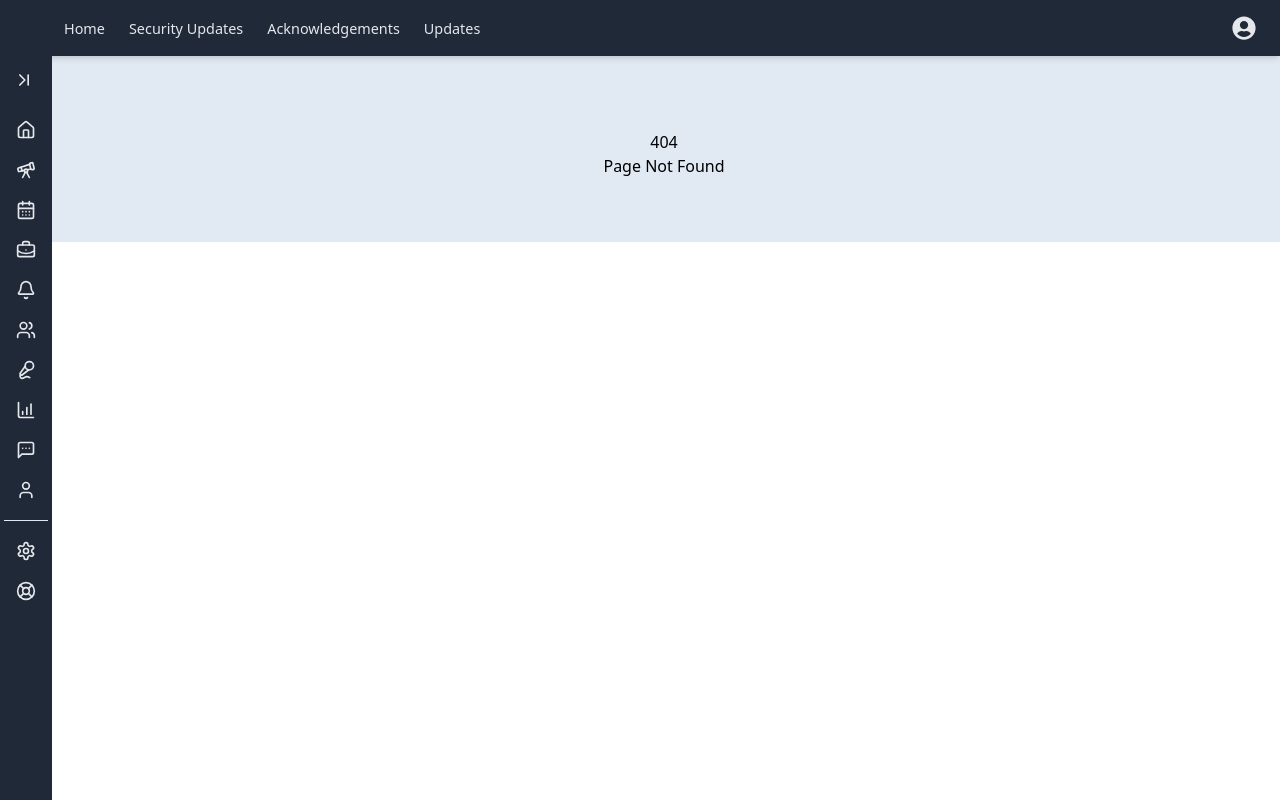
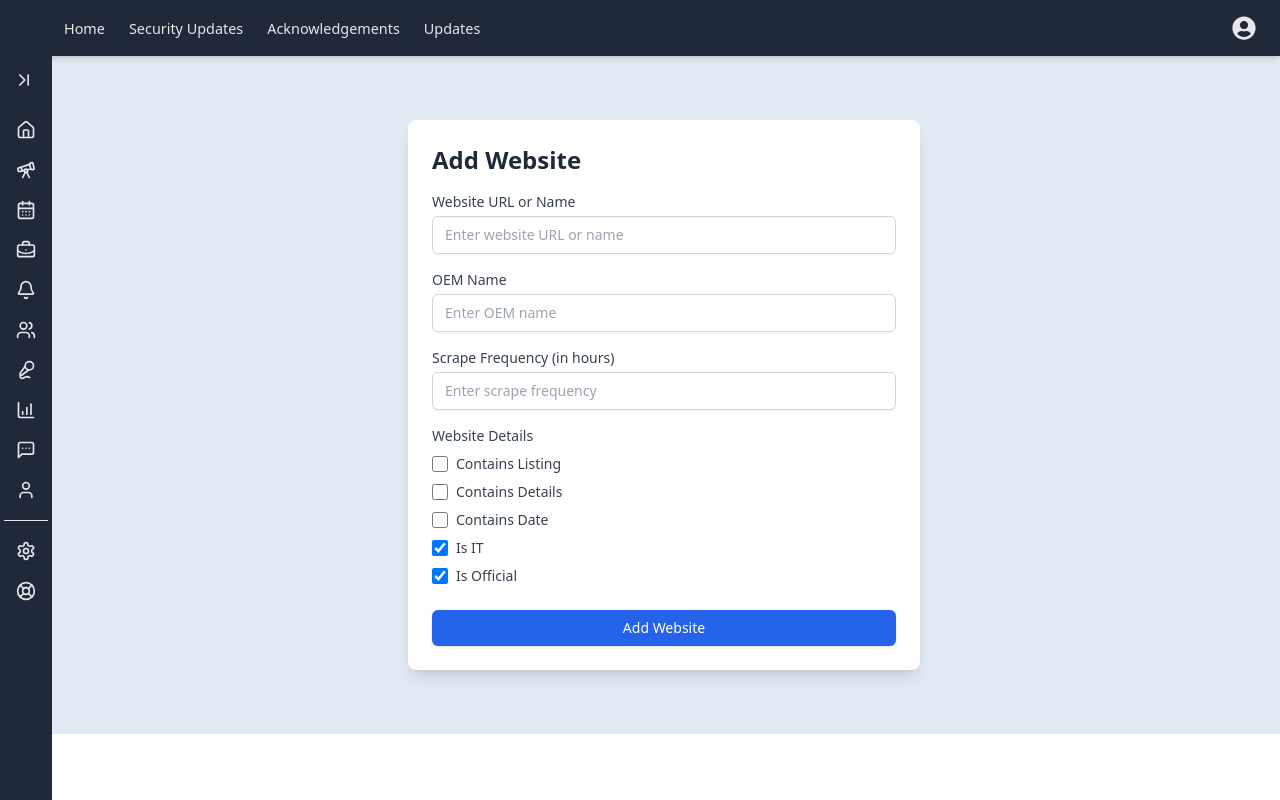
Before and after one commit to itsmanik/oem-vulnerabilities-frontend, a React (Vite) app: page /addsite in a window 1280 px wide. Built offline with nearby package versions, Linux system fonts and the light colour scheme; what @radix-ui/themes would draw is missing.

Commit message:
addwebsite

```diff
--- a/src/App.jsx
+++ b/src/App.jsx
@@ -17,6 +17,7 @@ import LandingPage from "./components/Home/Home";
 import AsideNav from "./components/Nav/Sidebar/AsideNav";
 import Register from "./components/Auth/Register";
 import LogIn from "./components/Auth/Login";
+import AddWebsite from "./components/Admin/AddWebsite";
 
 
 const App = () => {
@@ -34,6 +35,7 @@ const App = () => {
           <Route path="/register" element={<Register />} />
           <Route path="/login" element={<LogIn />} />
 
+          <Route path="/addsite" element={<AddWebsite />} />
 
           <Route path="/scraper" element={<Scraper />} />
           <Route path="/export" element={<ExportData />} />
--- /dev/null
+++ b/src/components/Admin/AddWebsite.jsx
@@ -0,0 +1,204 @@
+import React, { useState } from "react";
+import axiosInstance from "../../axios"; // Import axios instance
+
+const AddWebsite = () => {
+  const [formData, setFormData] = useState({
+    website: "",
+    oem_name: "",
+    scrape_frequency: "",
+    options: {
+      contains_listing: false,
+      contains_details: false,
+      contains_date: false,
+      is_it: true,
+      is_official: true,
+    },
+  });
+
+  const handleInputChange = (e) => {
+    const { name, value } = e.target;
+    setFormData({
+      ...formData,
+      [name]: value,
+    });
+  };
+
+  const handleCheckboxChange = (e) => {
+    const { name, checked } = e.target;
+    setFormData({
+      ...formData,
+      options: {
+        ...formData.options,
+        [name]: checked,
+      },
+    });
+  };
+
+  const handleSubmit = async (e) => {
+    e.preventDefault();
+
+    try {
+      const response = await axiosInstance.post("/api/admin/add-website", formData);
+      console.log("Response:", response.data);
+      alert("Website added successfully!");
+      // Reset form
+      setFormData({
+        website: "",
+        oem_name: "",
+        scrape_frequency: "",
+        options: {
+          contains_listing: false,
+          contains_details: false,
+          contains_date: false,
+          is_it: true,
+          is_official: true,
+        },
+      });
+    } catch (error) {
+      console.error("Error adding website:", error.response?.data || error.message);
+      alert("Failed to add the website. Please try again.");
+    }
+  };
+
+  return (
+    <div className="max-w-lg mx-auto mt-10 bg-white p-6 shadow-lg rounded-lg">
+      <h2 className="text-2xl font-bold mb-4 text-gray-800">Add Website</h2>
+      <form onSubmit={handleSubmit}>
+        <div className="mb-4">
+          <label
+            htmlFor="website"
+            className="block text-sm font-medium text-gray-700"
+          >
+            Website URL or Name
+          </label>
+          <input
+            type="text"
+            id="website"
+            name="website"
+            value={formData.website}
+            onChange={handleInputChange}
+            className="mt-1 block w-full px-3 py-2 border border-gray-300 rounded-md shadow-sm focus:ring-blue-500 focus:border-blue-500 sm:text-sm"
+            placeholder="Enter website URL or name"
+            required
+          />
+        </div>
+        <div className="mb-4">
+          <label
+            htmlFor="oem_name"
+            className="block text-sm font-medium text-gray-700"
+          >
+            OEM Name
+          </label>
+          <input
+            type="text"
+            id="oem_name"
+            name="oem_name"
+            value={formData.oem_name}
+            onChange={handleInputChange}
+            className="mt-1 block w-full px-3 py-2 border border-gray-300 rounded-md shadow-sm focus:ring-blue-500 focus:border-blue-500 sm:text-sm"
+            placeholder="Enter OEM name"
+            required
+          />
+        </div>
+        <div className="mb-4">
+          <label
+            htmlFor="scrape_frequency"
+            className="block text-sm font-medium text-gray-700"
+          >
+            Scrape Frequency (in hours)
+          </label>
+          <input
+            type="number"
+            id="scrape_frequency"
+            name="scrape_frequency"
+            value={formData.scrape_frequency}
+            onChange={handleInputChange}
+            className="mt-1 block w-full px-3 py-2 border border-gray-300 rounded-md shadow-sm focus:ring-blue-500 focus:border-blue-500 sm:text-sm"
+            placeholder="Enter scrape frequency"
+            required
+          />
+        </div>
+        <fieldset className="mb-6">
+          <legend className="text-sm font-medium text-gray-700 mb-2">
+            Website Details
+          </legend>
+          <div className="space-y-2">
+            <div className="flex items-center">
+              <input
+                type="checkbox"
+                id="contains_listing"
+                name="contains_listing"
+                checked={formData.options.contains_listing}
+                onChange={handleCheckboxChange}
+                className="h-4 w-4 text-blue-600 border-gray-300 rounded focus:ring-blue-500"
+              />
+              <label htmlFor="contains_listing" className="ml-2 text-sm text-gray-700">
+                Contains Listing
+              </label>
+            </div>
+            <div className="flex items-center">
+              <input
+                type="checkbox"
+                id="contains_details"
+                name="contains_details"
+                checked={formData.options.contains_details}
+                onChange={handleCheckboxChange}
+                className="h-4 w-4 text-blue-600 border-gray-300 rounded focus:ring-blue-500"
+              />
+              <label htmlFor="contains_details" className="ml-2 text-sm text-gray-700">
+                Contains Details
+              </label>
+            </div>
+            <div className="flex items-center">
+              <input
+                type="checkbox"
+                id="contains_date"
+                name="contains_date"
+                checked={formData.options.contains_date}
+                onChange={handleCheckboxChange}
+                className="h-4 w-4 text-blue-600 border-gray-300 rounded focus:ring-blue-500"
+              />
+              <label htmlFor="contains_date" className="ml-2 text-sm text-gray-700">
+                Contains Date
+              </label>
+            </div>
+            <div className="flex items-center">
+              <input
+                type="checkbox"
+                id="is_it"
+                name="is_it"
+                checked={formData.options.is_it}
+                onChange={handleCheckboxChange}
+                className="h-4 w-4 text-blue-600 border-gray-300 rounded focus:ring-blue-500"
+              />
+              <label htmlFor="is_it" className="ml-2 text-sm text-gray-700">
+                Is IT
+              </label>
+            </div>
+            <div className="flex items-center">
+              <input
+                type="checkbox"
+                id="is_official"
+                name="is_official"
+                checked={formData.options.is_official}
+                onChange={handleCheckboxChange}
+                className="h-4 w-4 text-blue-600 border-gray-300 rounded focus:ring-blue-500"
+              />
+              <label htmlFor="is_official" className="ml-2 text-sm text-gray-700">
+                Is Official
+              </label>
+            </div>
+          </div>
+        </fieldset>
+        <button
+          type="submit"
+          className="w-full py-2 px-4 bg-blue-600 text-white font-medium text-sm rounded-md shadow hover:bg-blue-700 focus:outline-none focus:ring-2 focus:ring-blue-500 focus:ring-offset-2"
+        >
+          Add Website
+        </button>
+      </form>
+    </div>
+  );
+};
+
+export default AddWebsite;
```
